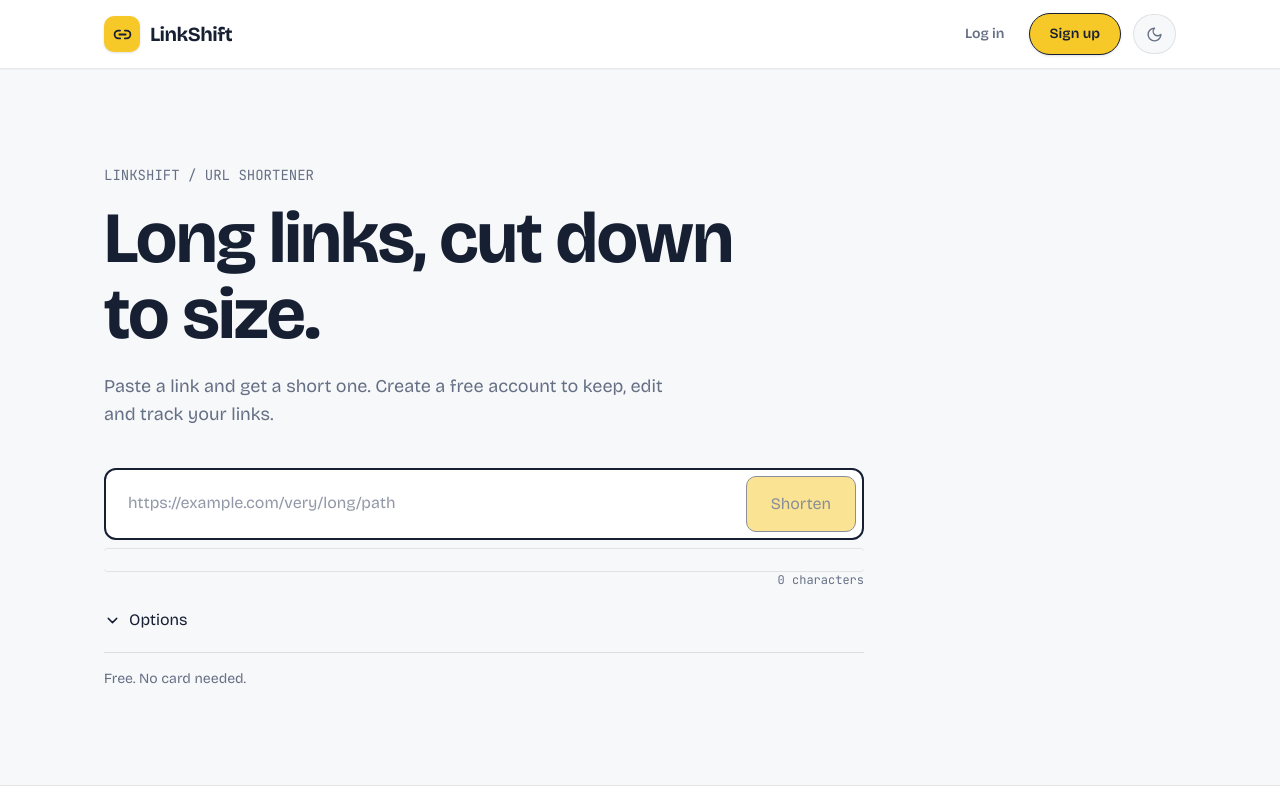
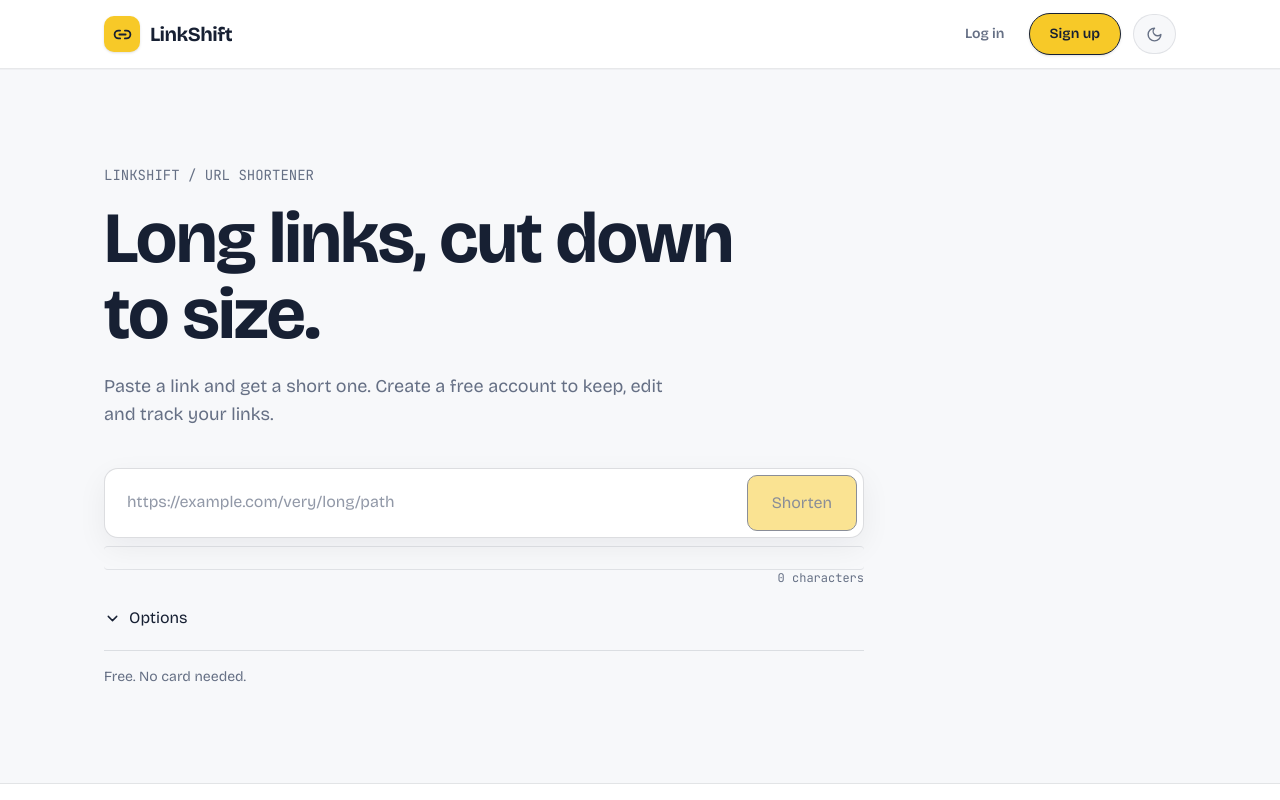
Before and after one commit to suryanshusaini/LinkShift, a React (Vite) app in the folder frontend/: page / in a window 1280 px wide. Shown: the top 800 px of the page. Built offline with nearby package versions, Linux system fonts and the light colour scheme; no server answers.

Commit message:
style: polish page surfaces and interactions

```diff
--- a/frontend/src/Home.jsx
+++ b/frontend/src/Home.jsx
@@ -82,7 +82,7 @@ export default function Home({ user, onLinkCreated }) {
         <div className="mt-10 max-w-[760px]">
           {!result ? (
             <form onSubmit={handleShorten}>
-              <div className="flex flex-col gap-2 rounded-[12px] border-2 border-ink bg-chalk p-1.5 sm:flex-row sm:items-stretch dark:bg-surface dark:text-text-dark">
+              <div className="flex flex-col gap-2 rounded-[14px] border border-ink/15 bg-chalk p-1.5 shadow-[0_10px_30px_rgba(16,24,40,0.06)] transition-shadow duration-200 hover:shadow-[0_14px_34px_rgba(16,24,40,0.09)] sm:flex-row sm:items-stretch dark:border-white/10 dark:bg-surface dark:text-text-dark dark:shadow-[0_14px_34px_rgba(0,0,0,0.18)]">
                 <label htmlFor="long-url" className="sr-only">Long URL</label>
                 <input id="long-url" type="url" required value={longUrl} onChange={(e) => setLongUrl(e.target.value)} placeholder="https://example.com/very/long/path" className="h-12 min-w-0 flex-1 bg-transparent px-4 text-[15px] text-ink placeholder:text-slate/70 dark:text-text-dark dark:placeholder:text-slate-dark/70 sm:h-[52px]" />
                 <button type="submit" disabled={submitting || !longUrl.trim()} className="h-[52px] rounded-[10px] border-[1.5px] border-ink bg-tape px-6 font-semibold text-ink transition-colors hover:bg-tape-hover disabled:cursor-not-allowed disabled:opacity-50 sm:h-[56px]">{submitting ? "Shortening…" : "Shorten"}</button>
@@ -118,7 +118,7 @@ export default function Home({ user, onLinkCreated }) {
               <p className="mt-4 text-sm text-slate dark:text-slate-dark">Free. No card needed.</p>
             </form>
           ) : (
-            <div className="rounded-[14px] border border-ink/12 bg-chalk p-6 dark:border-white/14 dark:bg-surface sm:p-7">
+            <div className="surface-hover rounded-[14px] border border-ink/12 bg-chalk p-6 shadow-[0_8px_24px_rgba(16,24,40,0.05)] dark:border-white/10 dark:bg-surface dark:shadow-[0_14px_34px_rgba(0,0,0,0.16)] sm:p-7">
               <p className="text-sm font-semibold text-slate dark:text-slate-dark">Your short link</p>
               <div className="mt-2 flex flex-col gap-4 sm:flex-row sm:items-center sm:justify-between">
                 <a href={shortUrl} target="_blank" rel="noreferrer" className="break-all font-mono text-xl font-medium text-ink underline decoration-tape decoration-2 underline-offset-4 dark:text-text-dark sm:text-[22px]">{shortUrl}</a>
```
